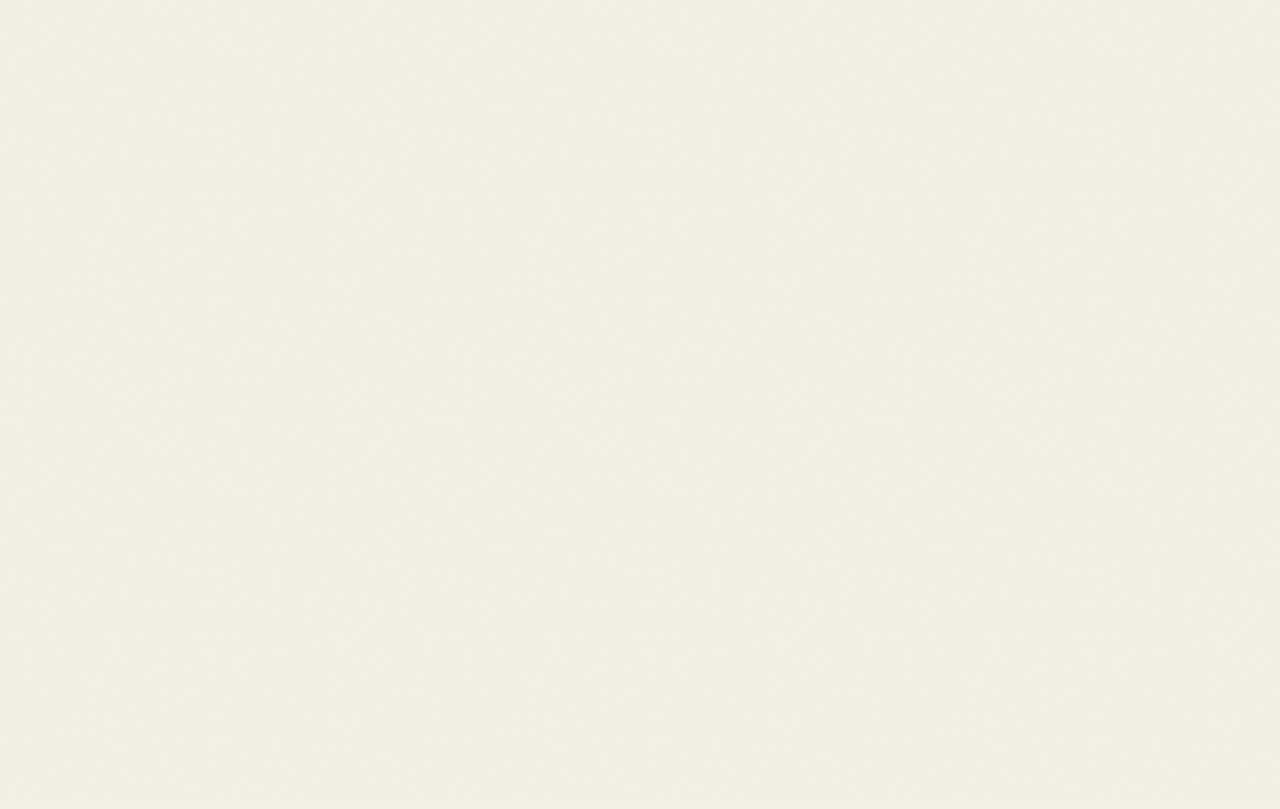
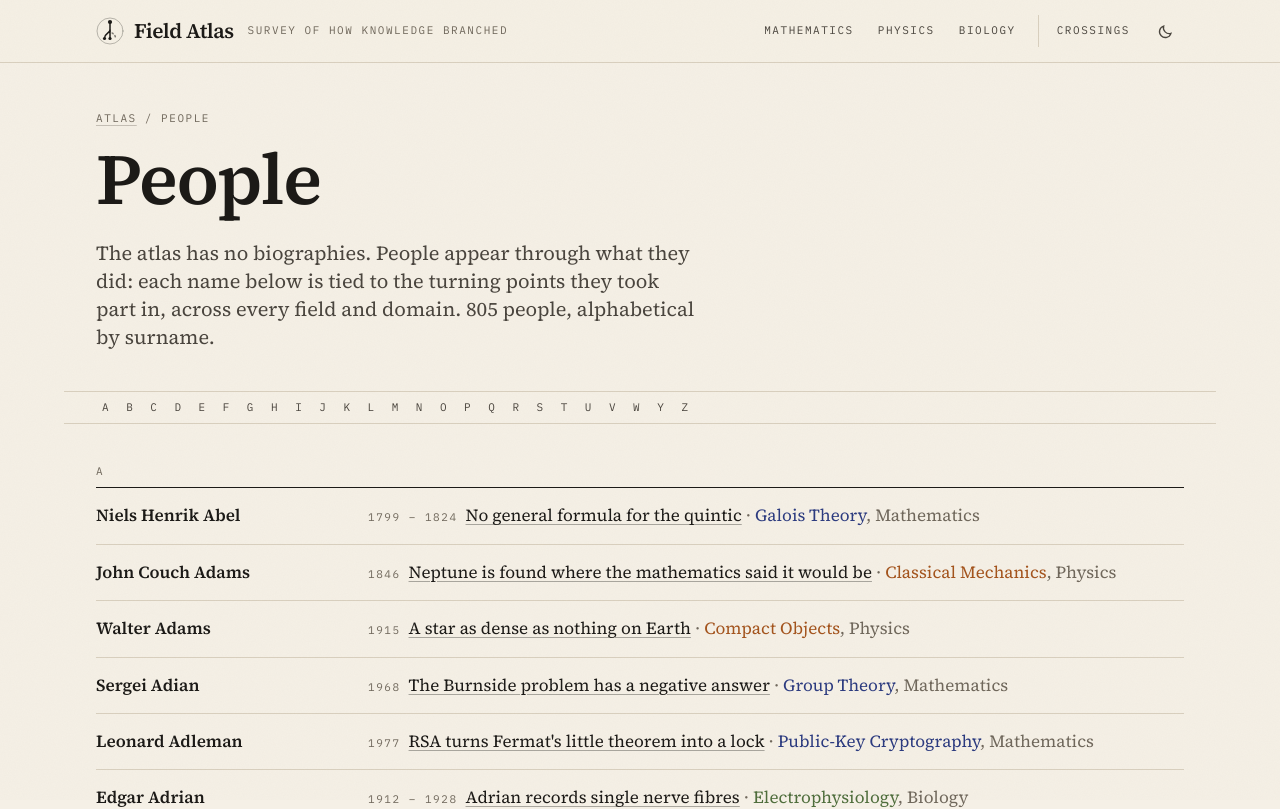
Before and after one commit to andifathulms/field-atlas, a Next.js app: page /people in a window 1280 px wide. Before the commit this address had no page. Shown: the top 809 px of the page. Built offline with nearby package versions, Linux system fonts and the light colour scheme.

Commit message:
Add a people index
Every figure in the atlas, alphabetical by surname, with the turning
points they took part in across all fields and domains, each linked to
its place on the field page.

Co-Authored-By: Claude Opus 5.5 (1M context) <noreply@anthropic.com>

```diff
--- /dev/null
+++ b/src/app/people/page.tsx
@@ -0,0 +1,106 @@
+import type { Metadata } from "next";
+import Link from "next/link";
+import { getField, getFigures, getTurningPoint } from "@/lib/content";
+import { getDomain } from "@/lib/domains";
+import { fieldPath } from "@/lib/paths";
+import { personSortKey, yearOf } from "@/lib/people";
+import type { Domain } from "@/lib/types";
+
+export const metadata: Metadata = {
+  title: "People",
+  description: "Everyone who appears in the atlas, with the turning points they took part in.",
+};
+
+/** Literal class names so Tailwind keeps them; one per domain accent. */
+const DOMAIN_TEXT: Record<Domain, string> = {
+  math: "text-math",
+  physics: "text-physics",
+  biology: "text-biology",
+};
+
+export default function PeoplePage() {
+  const people = getFigures()
+    .map((figure) => ({
+      figure,
+      key: personSortKey(figure.name),
+      points: figure.turning_point_ids
+        .map((id) => getTurningPoint(id)!)
+        .map((tp) => ({ tp, field: getField(tp.field_id)! }))
+        .sort((a, b) => yearOf(a.tp.date) - yearOf(b.tp.date)),
+    }))
+    .sort((a, b) => a.key.localeCompare(b.key, "en"));
+
+  const groups = new Map<string, typeof people>();
+  for (const p of people) {
+    const letter = p.key[0].toUpperCase();
+    groups.set(letter, [...(groups.get(letter) ?? []), p]);
+  }
+  const letters = [...groups.keys()];
+
+  return (
+    <main className="mx-auto max-w-6xl px-4 sm:px-8">
+      <header className="settle pb-10 pt-12">
+        <p className="stamp text-ink-faint">
+          <Link href="/" className="ink-link">
+            Atlas
+          </Link>{" "}
+          / People
+        </p>
+        <h1 className="mt-4 text-5xl font-semibold tracking-[-0.02em] sm:text-7xl">People</h1>
+        <p className="mt-6 max-w-prose text-lg leading-relaxed text-ink-soft sm:text-xl">
+          The atlas has no biographies. People appear through what they did: each name below is tied to
+          the turning points they took part in, across every field and domain. {people.length} people,
+          alphabetical by surname.
+        </p>
+      </header>
+
+      <nav
+        aria-label="Jump to letter"
+        className="sticky z-30 -mx-4 border-y border-rule bg-paper/90 px-4 backdrop-blur-md sm:-mx-8 sm:px-8"
+        style={{ top: "var(--header-h, 0px)" }}
+      >
+        <ul className="flex flex-wrap gap-x-1">
+          {letters.map((l) => (
+            <li key={l}>
+              <a href={`#letter-${l}`} className="stamp block px-1.5 py-2 text-ink-soft hover:text-ink">
+                {l}
+              </a>
+            </li>
+          ))}
+        </ul>
+      </nav>
+
+      {letters.map((l) => (
+        <section key={l} id={`letter-${l}`} aria-label={l} className="scroll-mt-40 pt-10">
+          <h2 className="stamp border-b border-ink pb-2 text-ink-faint">{l}</h2>
+          <ul>
+            {groups.get(l)!.map(({ figure, points }) => (
+              <li
+                key={figure.id}
+                id={figure.id}
+                className="grid scroll-mt-40 gap-x-8 gap-y-2 border-b border-rule py-4 sm:grid-cols-[minmax(0,15rem)_minmax(0,1fr)]"
+              >
+                <p className="font-semibold leading-snug">{figure.name}</p>
+                <ul className="space-y-1.5">
+                  {points.map(({ tp, field }) => (
+                    <li key={tp.id} className="leading-snug">
+                      <span className="stamp mr-2 text-ink-faint">{tp.date}</span>
+                      <Link href={`${fieldPath(field.domain, field.id)}#tp-${tp.id}`} className="ink-link">
+                        {tp.title}
+                      </Link>
+                      <span className="text-ink-faint">
+                        {" · "}
+                        <span className={DOMAIN_TEXT[field.domain]}>{field.name}</span>
+                        <span className="hidden sm:inline">, {getDomain(field.domain)?.name}</span>
+                      </span>
+                    </li>
+                  ))}
+                </ul>
+              </li>
+            ))}
+          </ul>
+        </section>
+      ))}
+    </main>
+  );
+}
--- /dev/null
+++ b/src/lib/people.ts
@@ -0,0 +1,35 @@
+/** Suffixes and bracketed titles that should not decide where a name sorts. */
+const SUFFIX = /\s+(Jr\.?|Sr\.?|II|III)$/;
+const BRACKETS = /\s*\([^)]*\)/g;
+
+/**
+ * Sort key for a person's name: surname first, then the rest.
+ * "William Thomson (Lord Kelvin)" sorts under Thomson, "Lester Ford Jr." under Ford.
+ */
+export function personSortKey(name: string): string {
+  const clean = name.replace(BRACKETS, "").replace(SUFFIX, "").trim();
+  // "Diophantus of Alexandria" sorts under Diophantus, not the place.
+  const [person] = clean.split(" of ");
+  const parts = person.split(/\s+/);
+  const surname = parts[parts.length - 1].replace(/^al-/, "");
+  return fold(`${surname} ${parts.slice(0, -1).join(" ")}`);
+}
+
+/** Strip accents and fold letters that do not decompose, so Ørsted files under O. */
+function fold(s: string): string {
+  return s
+    .normalize("NFD")
+    .replace(/[\u0300-\u036f]/g, "")
+    .replace(/[Øø]/g, "o")
+    .replace(/[Łł]/g, "l")
+    .replace(/[Ææ]/g, "ae")
+    .replace(/ß/g, "ss");
+}
+
+/** First year mentioned in a free-text date, for ordering ("c. 1150", "1850 – 1865"); BCE counts as negative. */
+export function yearOf(date: string): number {
+  const m = date.match(/\d{1,4}/);
+  if (!m) return 0;
+  const y = parseInt(m[0]);
+  return /BCE/.test(date) ? -y : y;
+}
```
